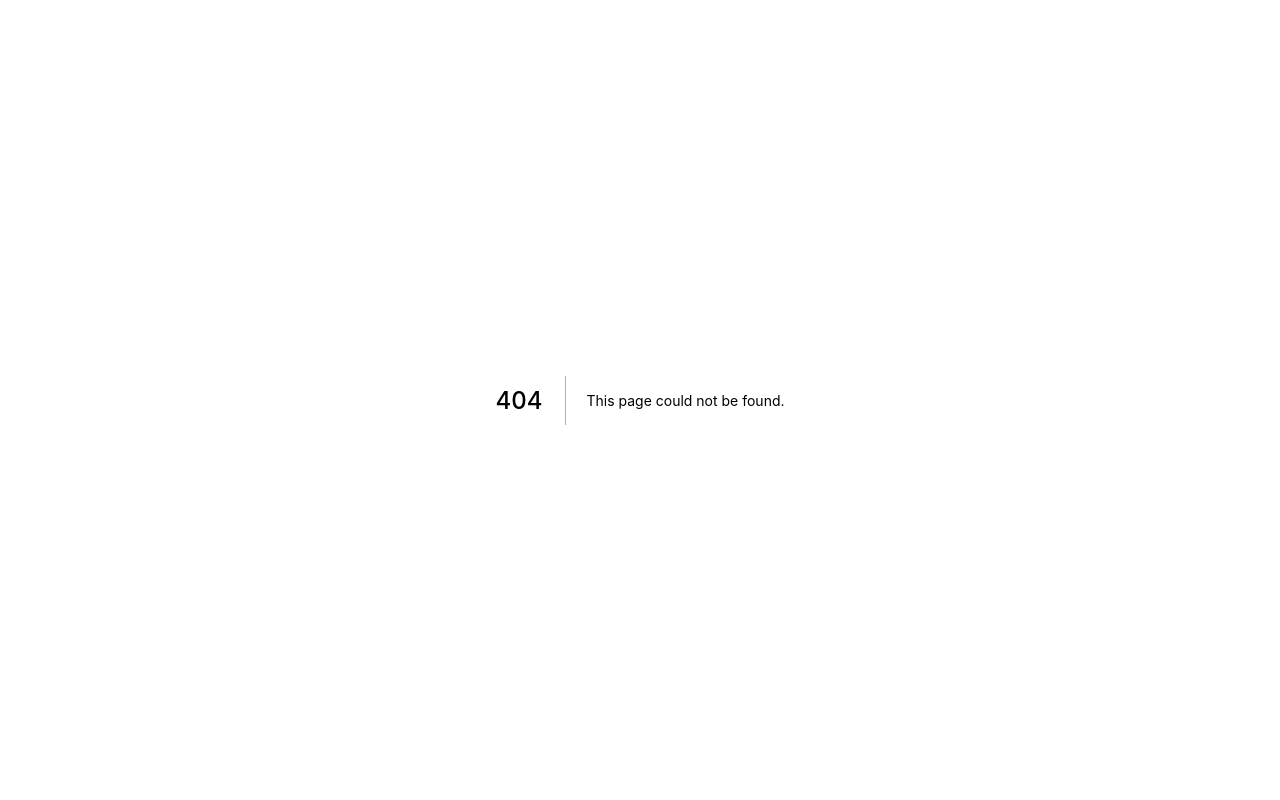
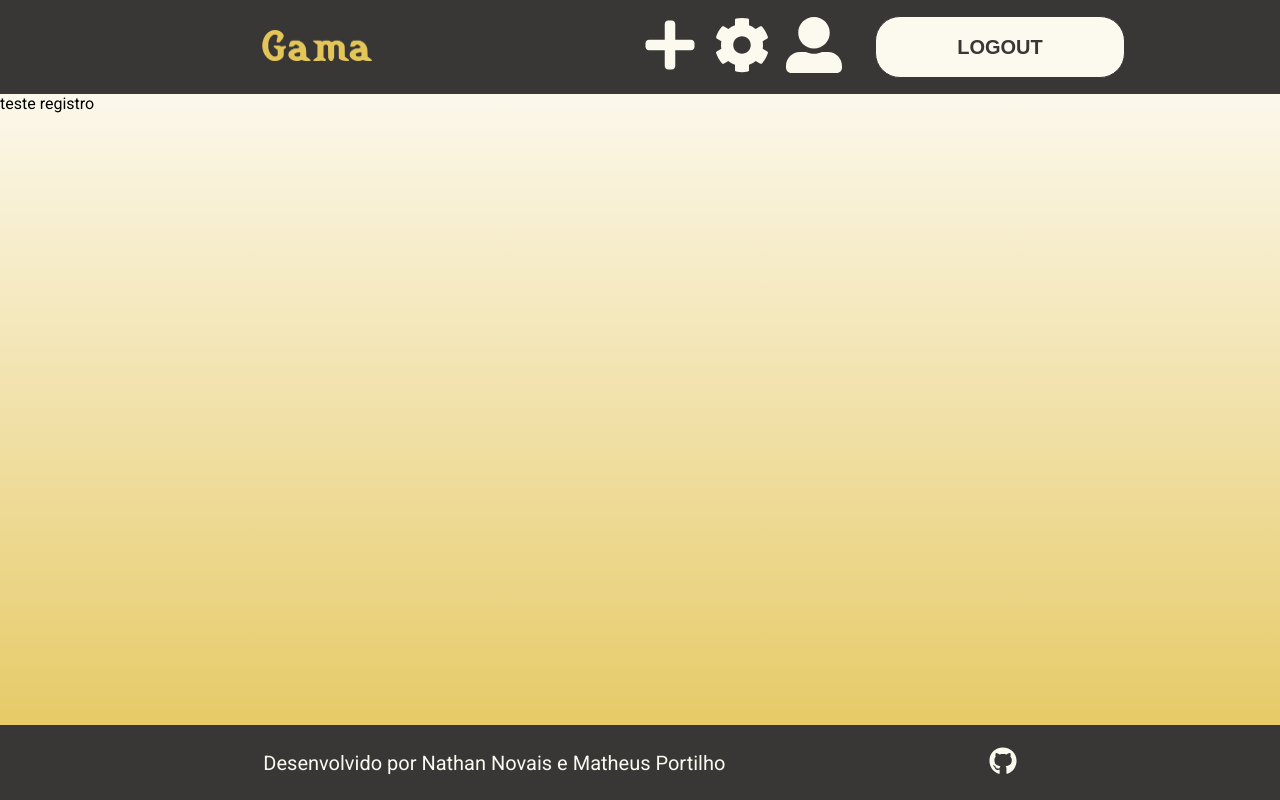
Before and after one commit to NathanNNB/Masterchef, a Next.js app in the folder web/gama/: page /profile/1/itemRegister in a window 1280 px wide. Before the commit this address had no page. Built offline with nearby package versions, Linux system fonts and the light colour scheme.

Commit message:
Commit 5.5
Att

```diff
--- a/web/gama/components/layout/userHeader/index.tsx
+++ b/web/gama/components/layout/userHeader/index.tsx
@@ -3,13 +3,16 @@ import Image from 'next/image'
 import Link from 'next/link'
 import NavButton from '../../ui/button/NavButton';
 import styles from './styles.module.scss';
+import { useRouter } from 'next/router'
 import {signOut} from 'next-auth/client';
 import {FaUserAlt} from "react-icons/fa";
 import {FaCog} from "react-icons/fa";
 import {FaPlus} from "react-icons/fa";
 
 export default function UserHeader() {
-
+  const router = useRouter();
+  const {user} = router.query;
+  const itemRegisterURL = `/profile/${user}/itemRegister`;
   function logoutHandler(){
     signOut();
   }
@@ -19,7 +22,7 @@ export default function UserHeader() {
     <div className={styles.header}>
 
       <section>
-        <Link href="/">
+        <Link href='/'>
           <a>
             <Image
               src="/img/Logo.png" width={110} height={31.5}
@@ -32,17 +35,27 @@ export default function UserHeader() {
 
 
         <section>
-          <FaPlus className={styles.buttonIcon}/>
+          <Link href={itemRegisterURL}>
+            <a>
+
+            <FaPlus className={styles.buttonIcon}/>
+            </a>
+          </Link>
         </section>
 
 
         <section>
-          <FaCog className={styles.buttonIcon}/>
+          <a>
+
+           <FaCog className={styles.buttonIcon}/>
+          </a>
         </section>
 
 
         <section>
-          <FaUserAlt className={styles.buttonIcon}/>
+          <a>
+           <FaUserAlt className={styles.buttonIcon}/>
+          </a>
         </section>
 
 
--- a/web/gama/components/layout/userHeader/styles.module.scss
+++ b/web/gama/components/layout/userHeader/styles.module.scss
@@ -54,8 +54,12 @@
   height: 3.5rem;
   margin-right: 0.5rem;
   margin-left: 0.5rem;
-  @media (max-width:400px) {
+  :hover{
+    color: var(--primary);
+  }
+  @media (max-width:500px) {
     width: 2.25rem;
     height: 2.25rem;
+
   }
 }
--- a/web/gama/pages/profile/[user].tsx
+++ b/web/gama/pages/profile/[user]/index.tsx
@@ -1,7 +1,7 @@
 import React, { useEffect, useState } from 'react';
-import UserProfile from '../../components/profile/user-profile';
-import Footer from '../../components/layout/footer';
-import UserHeader from '../../components/layout/userHeader';
+import UserProfile from '../../../components/profile/user-profile';
+import Footer from '../../../components/layout/footer';
+import UserHeader from '../../../components/layout/userHeader';
 import {getSession} from 'next-auth/client'
 import {useRouter} from 'next/router'
 const Profile: React.FC = () => {
--- /dev/null
+++ b/web/gama/pages/profile/[user]/itemRegister.tsx
@@ -0,0 +1,21 @@
+import { useRouter } from 'next/router';
+import React from 'react';
+import Footer from '../../../components/layout/footer';
+import UserHeader from '../../../components/layout/userHeader';
+// import { Container } from './styles';
+
+const ItemRegister: React.FC = () => {
+  const router = useRouter();
+  const {user} = router.query;
+  console.log(user);
+
+  return (
+    <div>
+      <UserHeader/>
+      teste registro
+      <Footer/>
+    </div>
+  );
+}
+
+export default ItemRegister;
```
Also changed, not shown: web/gama/components/itemRegisterForm/index.tsx (added, +13 -0 lines), web/gama/pages/api/auth/itemRegister.tsx (added, +9 -0 lines), web/gama/pages/items/[typeitem]/[itempage]/index.tsx (added, +13 -0 lines), web/gama/pages/items/[typeitem]/index.tsx (added, +13 -0 lines), web/gama/pages/items/index.tsx (added, +14 -0 lines), web/gama/pages/profile/index.tsx (added, +11 -0 lines), web/gama/components/itemRegisterForm/styles.module.scss (added).
